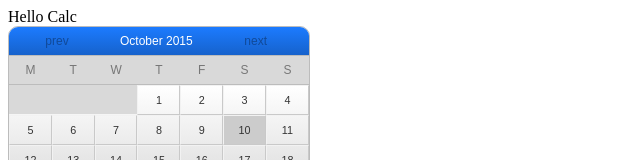
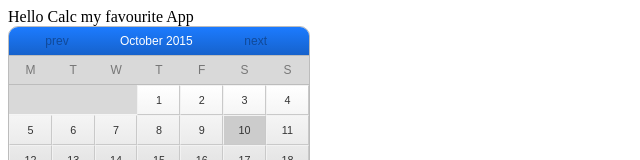
Before and after one commit to trylas/EventCalendar, a plain HTML site: page public_html/index.html in a window 1280 px wide. Shown: the top 160 px of the page, without its empty margins (0-640 px from the left). Drawn offline with Linux system fonts and the light colour scheme.

Commit message:
next commit

```diff
--- a/public_html/index.html
+++ b/public_html/index.html
@@ -9,7 +9,7 @@
         <link rel="stylesheet" type="text/css" href="main.css">
     </head>
     <body>
-      <div>Hello Calc</div>
+      <div>Hello Calc my favourite App</div>
         <div id="eventCalendar">
             <div id="calendartopNav">
                 <ul id="calendarNav">
```
